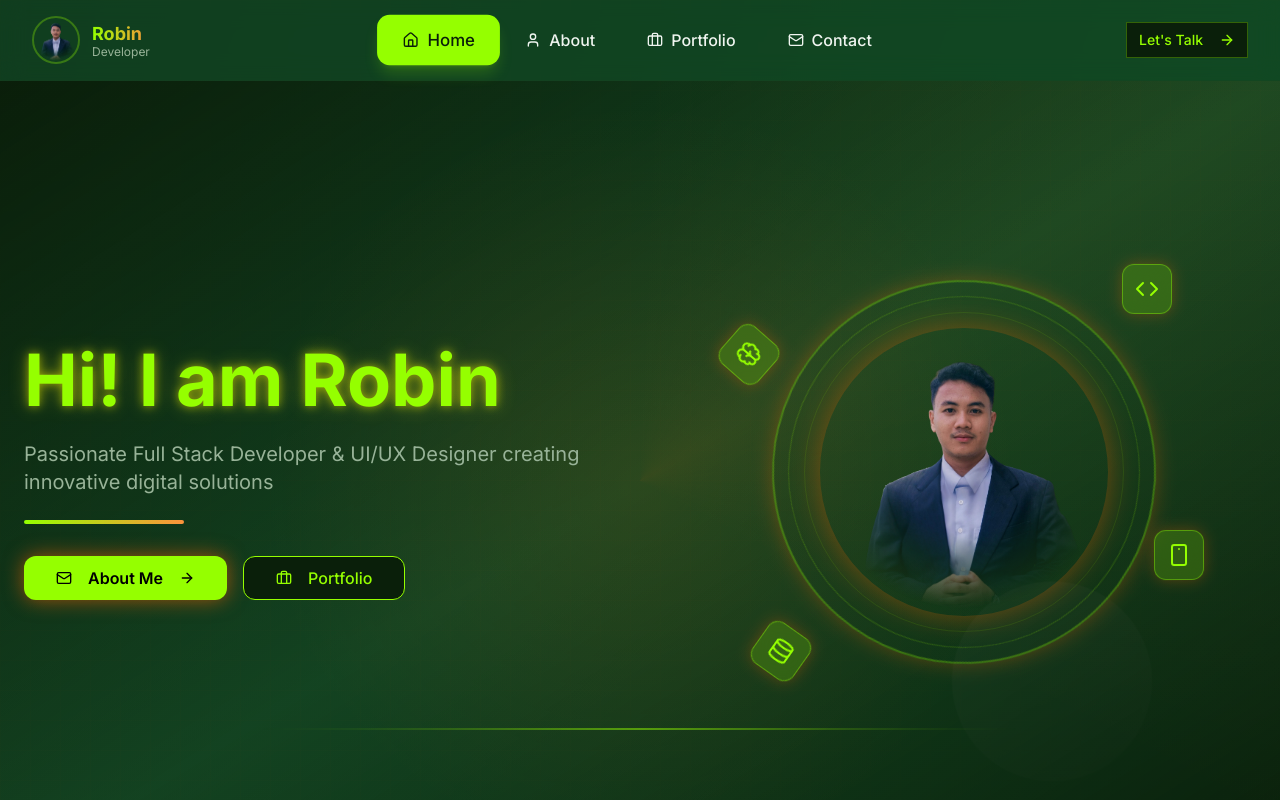
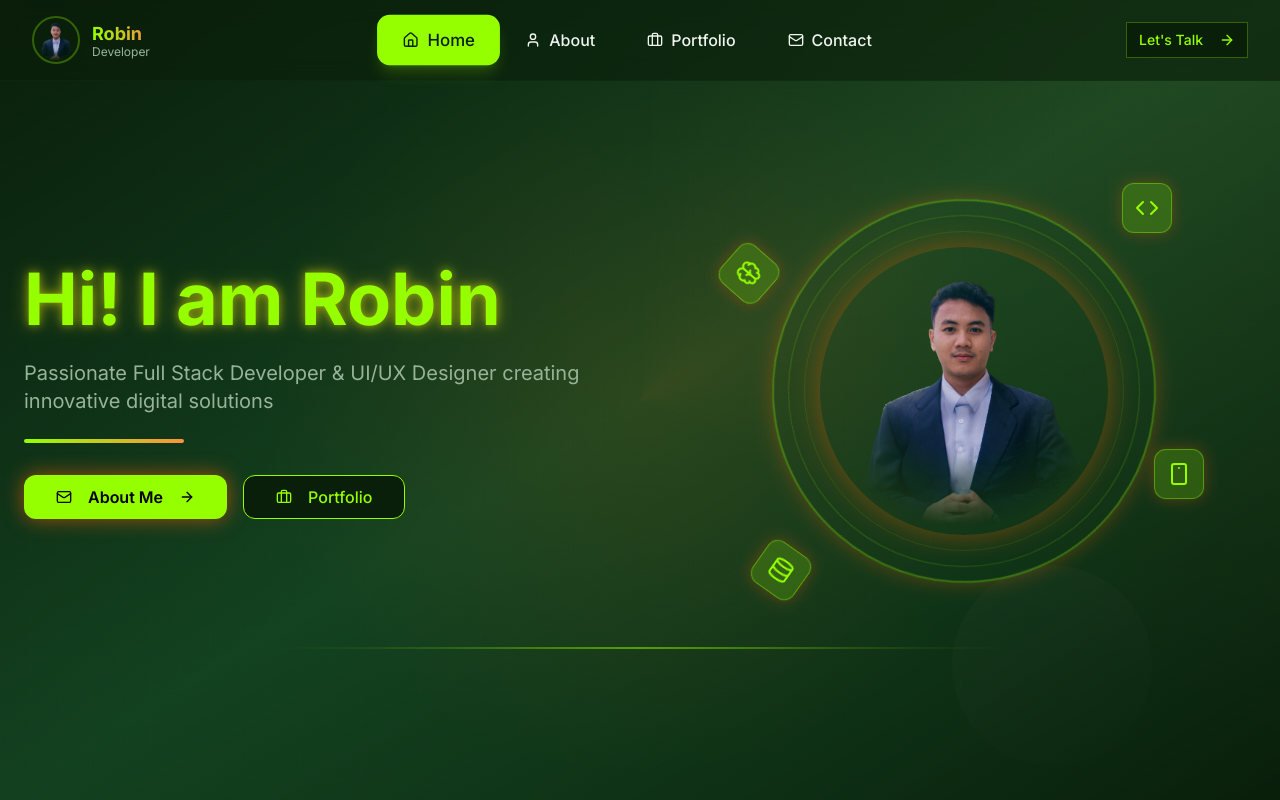
Before and after one commit to robinsyaifuddin-personal/robinsyaifuddin-id, a React (Vite) app: page / in a window 1280 px wide. Shown: the top 800 px of the page. Built offline with nearby package versions, Linux system fonts and the light colour scheme.

Commit message:
Fix: Implement sticky navbar with explanation

```diff
--- a/src/components/Header.tsx
+++ b/src/components/Header.tsx
@@ -49,10 +49,10 @@ const Header = () => {
   }, [location.pathname]);
 
   return (
-    <header className={`sticky top-0 left-0 right-0 z-50 transition-all duration-500 ${
+    <header className={`fixed top-0 left-0 right-0 z-[100] w-full transition-all duration-500 ${
       isScrolled
-        ? 'backdrop-blur-xl bg-background/80 border-b border-border/50 shadow-lg shadow-primary/10'
-        : 'backdrop-blur-md bg-background/40 border-b border-border/20'
+        ? 'backdrop-blur-xl bg-background/95 border-b border-border/50 shadow-lg shadow-primary/10'
+        : 'backdrop-blur-md bg-background/60 border-b border-border/20'
     }`}>
       <div className="container mx-auto px-4 sm:px-6 lg:px-8">
         <div className="flex items-center justify-between h-16 lg:h-20">
```
